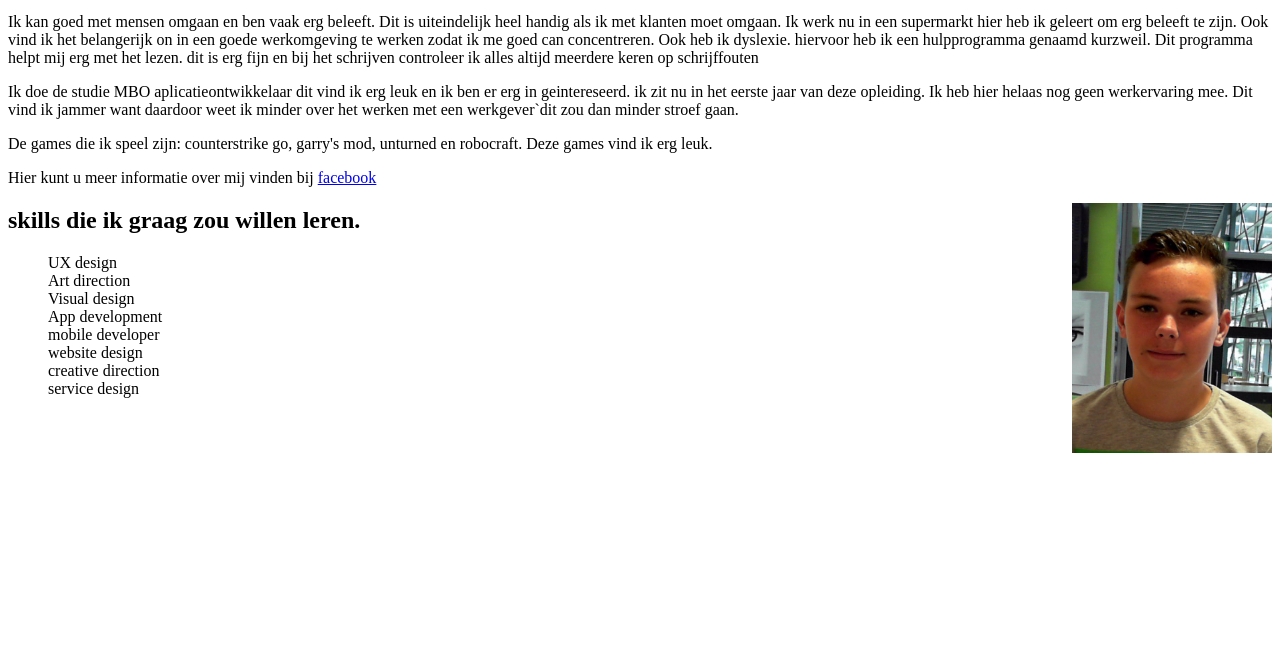
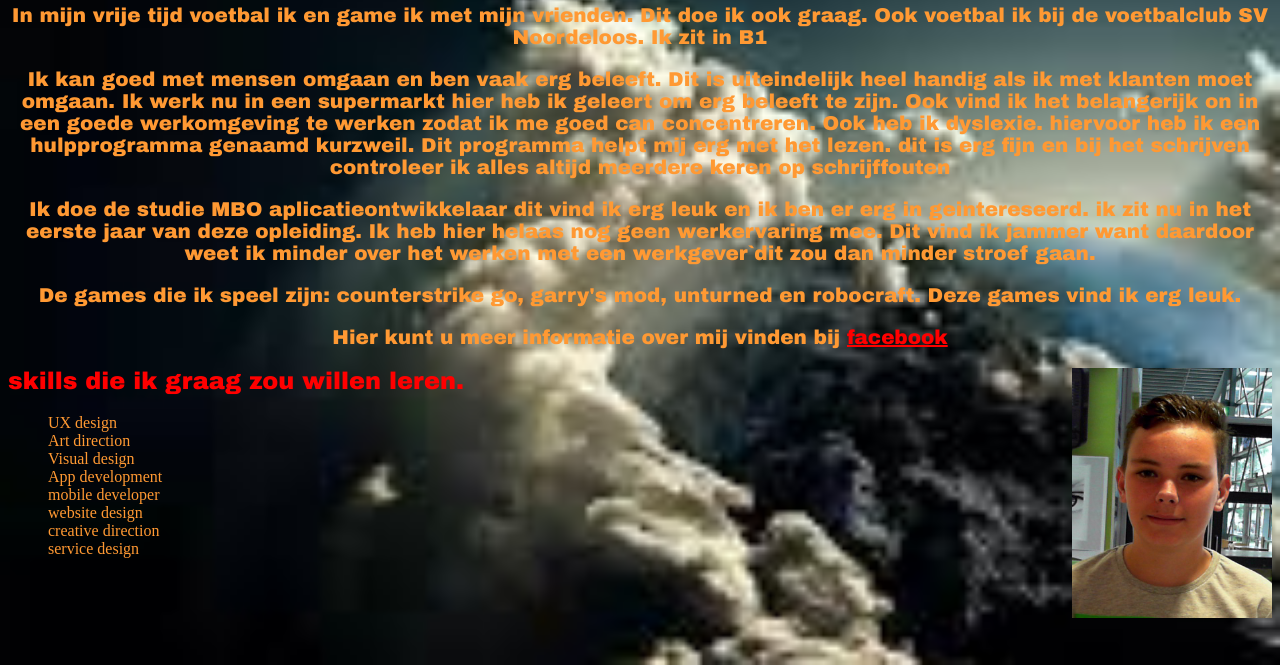
Before and after one commit to standentoom/standentoom.github.io, a plain HTML site: page index.html in a window 1280 px wide. Shown: the part 135-800 px from the top of the page. Drawn offline with Linux system fonts and the light colour scheme.

Commit message:
no message

```diff
--- a/index.html
+++ b/index.html
@@ -1,7 +1,7 @@
 <!DOCTYPE html>
 <html lang="nl">
 <head>
-<link rel="stylesheet" type="text/css" href="portfolio css">
+<link rel="stylesheet" type="text/css" href="portfolio.css">
 <title>Portfolio Stan den Toom</title>
 </head>
 <body>
```
